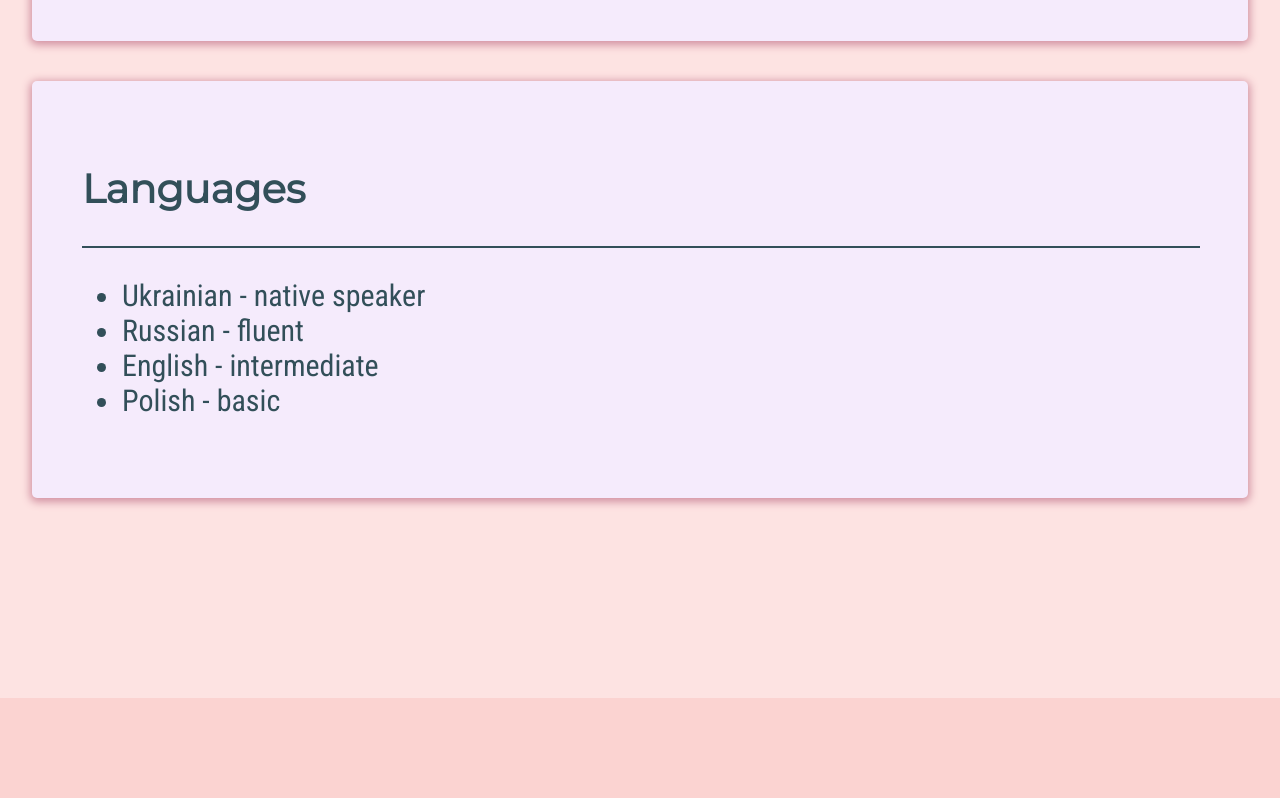
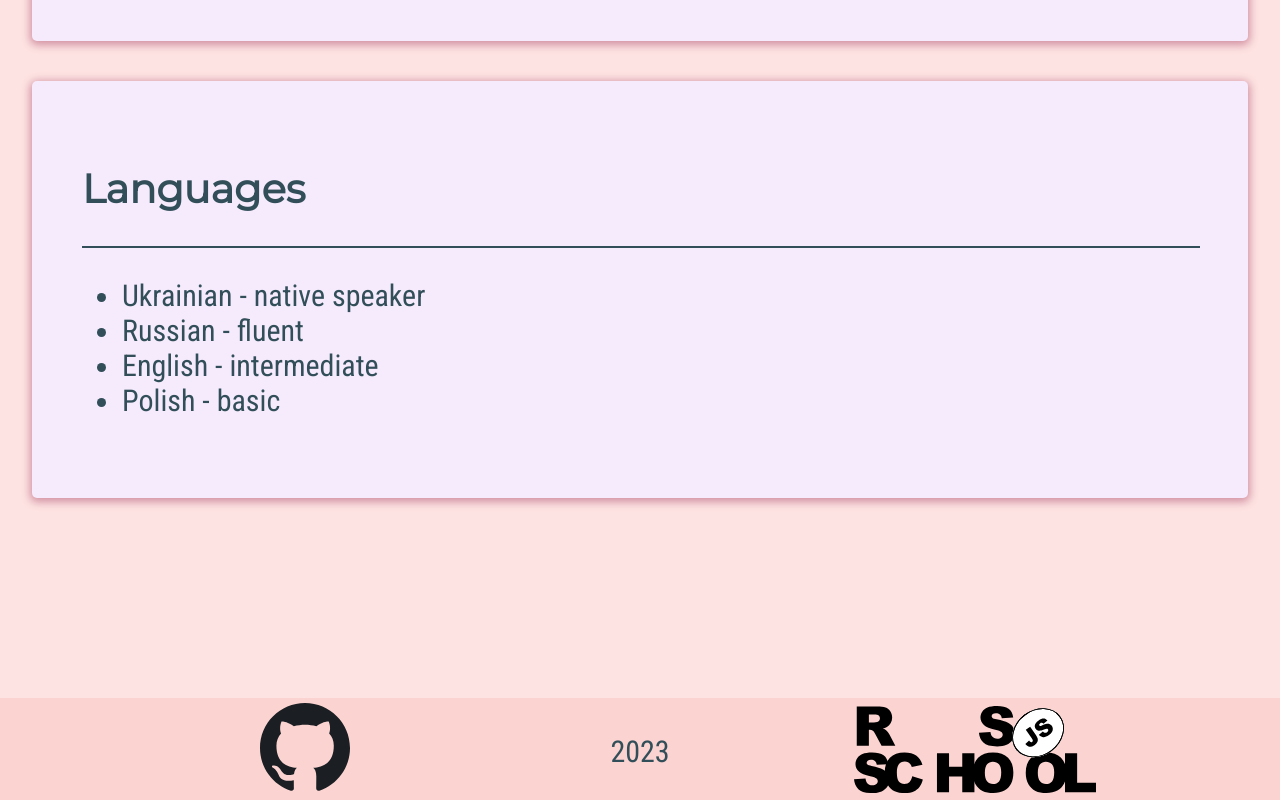
Before and after one commit to Mideli37/rsschool-cv, a plain HTML site: page index.html in a window 1280 px wide. Shown: the part 2899-3699 px from the top of the page. Drawn offline with Linux system fonts and the light colour scheme.

Commit message:
feat: add footer

```diff
--- a/index.js
+++ b/index.js
@@ -114,6 +114,8 @@ const QATestLabCertificate = addEl('a', educationList[1], 'certificate link', '(
 const RSCertificateLink = addEl('a', educationList[2], 'certificate link', '(certificate)');
 RSCertificateLink.href = 'https://app.rs.school/certificate/8vomotnk';
 QATestLabCertificate.href = 'https://i.imgur.com/yvVuOAa.jpeg';
+RSCertificateLink.target = '_blank'
+QATestLabCertificate.target = '_blank'
 
 // section languages
 
@@ -128,3 +130,22 @@ let languagesList = [
   'Polish - basic',
 ];
 languagesList = languagesList.map((el) => addEl('li', languagesUL, 'education-list-item', `${el}`));
+
+// footer
+const githubWrapper = addEl('div', footer, 'github-wrapper')
+const githubLink = addEl('a', githubWrapper, 'github-link')
+githubLink.href = 'https://github.com/Mideli37'
+githubLink.target = '_blank'
+githubIcon = addEl('img', githubLink, 'github-icon')
+githubIcon.alt = 'GitHub Icon'
+githubIcon.src = './assets/icons/Octicons-mark-github.svg'
+
+addEl('span', footer, 'year', '2023')
+
+const rsWrapper = addEl('div', footer, 'rs-wrapper')
+const rsLink = addEl('a', rsWrapper, 'rs-link')
+rsLink.href = 'https://rs.school/js/'
+rsLink.target = '_blank'
+const RSIcon = addEl('img', rsLink, 'rs-icon')
+RSIcon.alt = 'RSSchool Icon'
+RSIcon.src = './assets/icons/rs_school_js.svg'
--- a/style.css
+++ b/style.css
@@ -18,7 +18,7 @@ body {
 }
 
 .link:hover {
-  color: #6a2a3b;
+  color: #d64a99;
 }
 .header {
   background-color: #fbd3d1;
@@ -32,11 +32,6 @@ body {
   display: flex;
   flex-direction: column;
   align-items: center;
-}
-
-.footer {
-  background-color: #fbd3d1;
-  height: 100px;
 }
 
 .nav {
@@ -175,3 +170,22 @@ body {
   background-color:#faf9ff;
   overflow-x: auto;
 }
+
+.footer {
+  padding-top: 5px;
+  background-color: #fbd3d1;
+  display: grid;
+  grid-template-columns: 1fr auto 1fr;
+  align-items: center
+}
+
+.github-wrapper,
+.rs-wrapper {
+  display: flex;
+  justify-content: center;
+}
+
+.github-icon,
+.rs-icon {
+  height: 90px;
+}
```
Also changed, not shown: assets/icons/Octicons-mark-github.svg (added), assets/icons/rs_school_js.svg (added).
